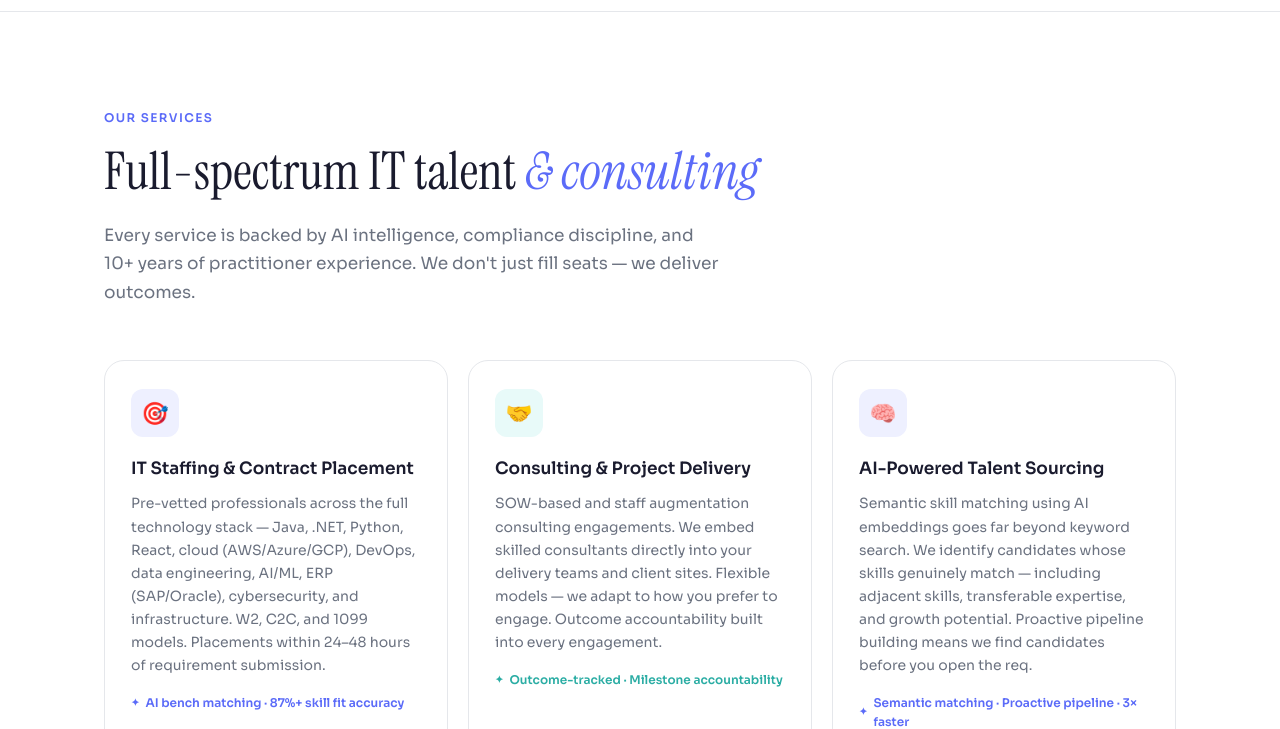
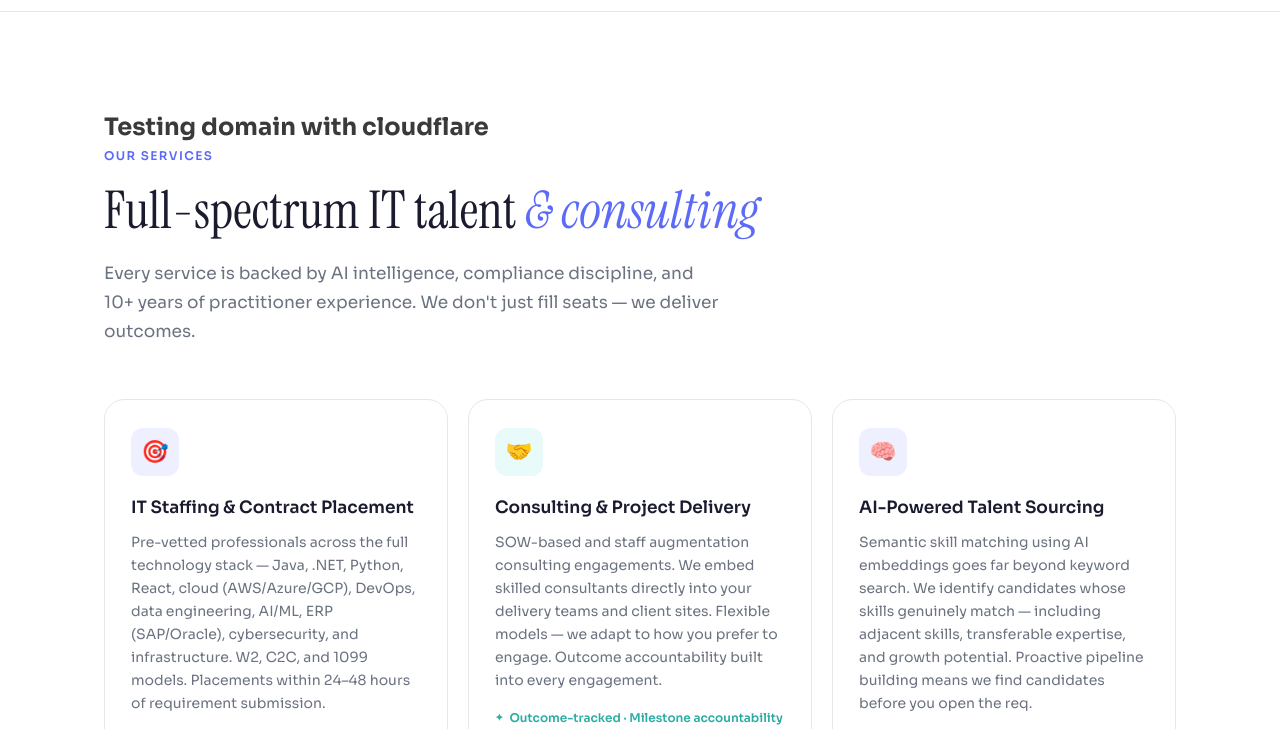
Before and after one commit to iserveit-llc/isrvit_static_site, a plain HTML site: page index.html in a window 1280 px wide. Both pictures are taken after a click on the link "Services". Shown: the part 57-786 px from the top of the page. Drawn offline with Linux system fonts and the light colour scheme.

Commit message:
Update index.html

```diff
--- a/index.html
+++ b/index.html
@@ -814,7 +814,7 @@ footer {
 <!-- AI Banner -->
 <div class="ai-banner">
   <div class="ai-banner-inner">
-    <span class="ai-banner-title" style="flex-shrink:0">✦ AI-Powered</span>
+    <span class="ai-banner-title" style="flex-shrink:0">✦ AI-Powered </span>
     <div class="ai-ticker-wrap">
       <div class="ai-ticker">
         <span class="ai-tag active">AI skill matching</span>
@@ -1148,6 +1148,7 @@ footer {
 <div id="page-services" class="page-section">
 <section class="section">
   <div class="container">
+    <h1>Testing domain with cloudflare</h1>
     <div class="section-label">Our services</div>
     <h2 class="section-title">Full-spectrum IT talent <em>& consulting</em></h2>
     <p class="section-sub">Every service is backed by AI intelligence, compliance discipline, and 10+ years of practitioner experience. We don't just fill seats — we deliver outcomes.</p>
```
